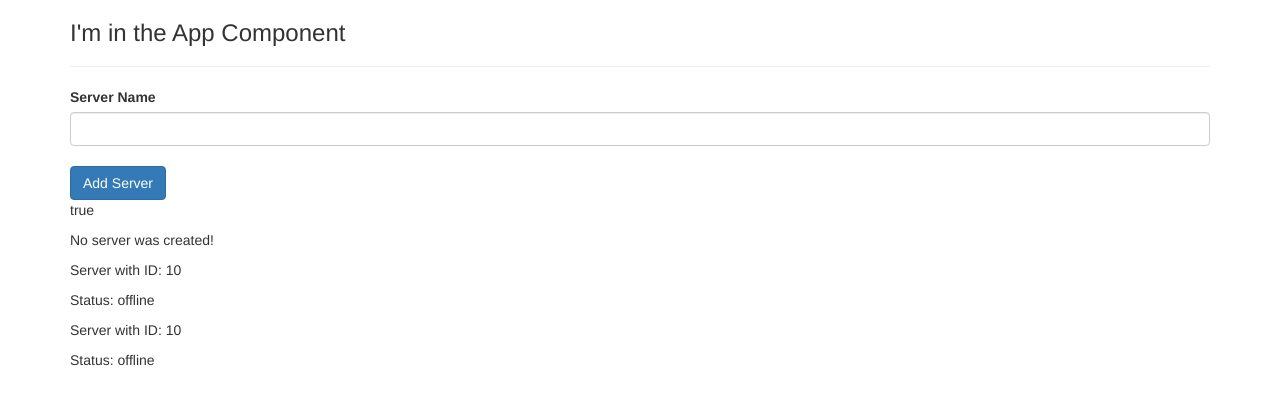
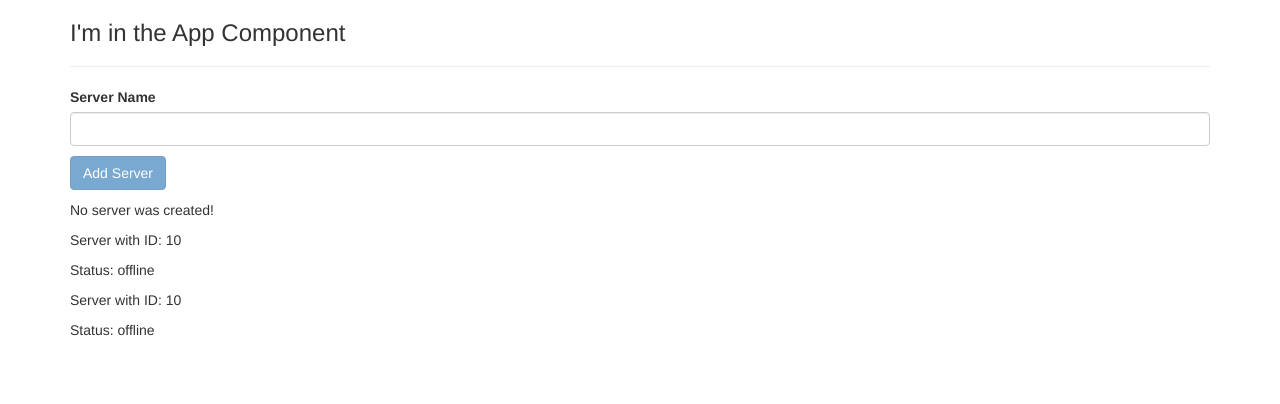
Before and after one commit to RaistlinD2x-Dev/angular-ms-1, an Angular app: page / in a window 1280 px wide. Shown: the top 404 px of the page. Built offline with nearby package versions, Linux system fonts and the light colour scheme.

Commit message:
conditional logic applied to button activation

```diff
--- a/src/app/app.module.ts
+++ b/src/app/app.module.ts
@@ -1,5 +1,6 @@
 import { NgModule } from '@angular/core';
 import { BrowserModule } from '@angular/platform-browser';
+import { FormsModule } from '@angular/forms';
 
 import { AppComponent } from './app.component';
 import { ServerComponent } from './server/server.component';
@@ -13,6 +14,7 @@
   ],
   imports: [
     BrowserModule,
+    FormsModule
   ],
   providers: [],
   bootstrap: [AppComponent]
--- a/src/app/servers/servers/servers.component.html
+++ b/src/app/servers/servers/servers.component.html
@@ -1,13 +1,19 @@
 <label>Server Name</label>
+<!-- <input
+  type="text"
+  class="form-control"
+  (input)="onUpdateServerName($event)"
+> -->
 <input
   type="text"
   class="form-control"
-  (input)="onUpdateServerName($event)"
+  [(ngModel)]="serverName"
 >
-<p> {{ serverName }}</p>
+
+<!-- <p> {{ serverName }}</p> -->
 <button
   class="btn btn-primary"
-  [disabled]="!allowNewServer"
+  [disabled]="serverName === ''"
   (click)="onCreateServer()"
 >Add Server</button>
 <p>{{ allowNewServer }}</p>
--- a/src/app/servers/servers/servers.component.ts
+++ b/src/app/servers/servers/servers.component.ts
@@ -7,23 +7,19 @@
 })
 export class ServersComponent implements OnInit {
 
-  allowNewServer = false;
   serverCreationStatus = 'No server was created!'
   serverName = ''
+  allowNewServer: boolean
 
 
 
-  constructor() {
-    setTimeout( () => {
-      this.allowNewServer = true;
-    },2000)
-  }
+  constructor() {}
 
   ngOnInit(): void {
   }
 
   onCreateServer() {
-    this.serverCreationStatus = 'Server was created!'
+    this.serverCreationStatus = 'Server was created! Name is ' + this.serverName
   }
 
   onUpdateServerName(event: any) {
```
